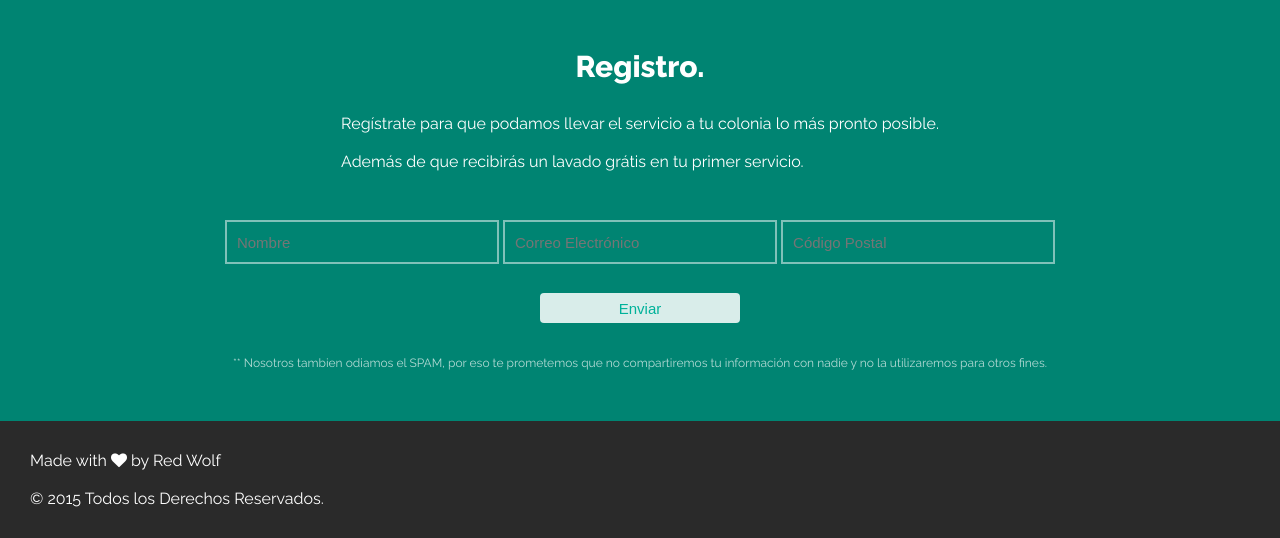
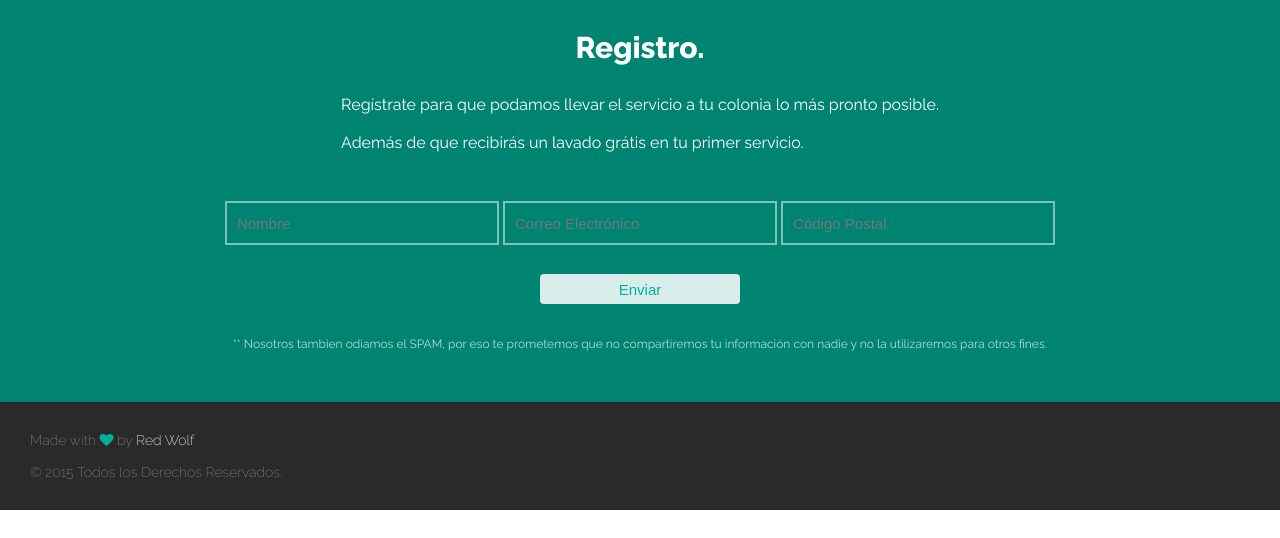
Before and after one commit to bazaescribe/carwash, a PHP site: page /home.html in a window 1280 px wide. Shown: the part 3371-3909 px from the top of the page. After the commit the page ends 3881 px from the top, so only its background shows below. Run offline with PHP 8.4, Linux system fonts and the light colour scheme; some libraries are stand-ins or nearby versions.

Commit message:
Minor changes and PHP start

```diff
--- a/home.html
+++ b/home.html
@@ -25,7 +25,7 @@
 
   <body onscroll="scrollChange()">
 
-    <div class="social-bar wow slideInUp">
+    <div class="social-bar wow slideInUp neutral-50">
       <div class="social-icon">
         <i class="fa fa-twitter fa-2x"></i>
       </div>
@@ -97,9 +97,9 @@
     </div>
 
 
-    <div class="row pad-30 center reg-txt wow fadeIn" style="background: #00B299; overflow: hidden;">
+    <div class="row pad-30 center reg-txt wow fadeIn parallax-window" style="overflow: hidden;" data-parallax="scroll" data-image-src="res/img/elmts/mapbg.jpg">
       <div class="" style="" id="f">
-        <br><br><br><br><br>
+        <br><br><br><br>
         <img src="res/img/elmts/iphone.png" alt="iPhone App" style="height: 550px;" class="wow slideInUp">
         <br><br><br><br><br><br>
       </div>
@@ -311,10 +311,10 @@
     <div class="footer">
 
       <!--Sup footer-->
-      <div class="row pad-30 center white-txt neutral-50">
+      <div class="row pad-30 center soft-txt neutral-50">
         <div class="left">
           <div class="cell left">
-            Made with <i class="fa fa-heart"></i> by Red Wolf
+            Made with <i class="fa fa-heart hv-txt"></i> by <a href="#">Red Wolf</a>
             <br><br>
             © 2015 Todos los Derechos Reservados.
           </div>
--- /dev/null
+++ b/index.php
@@ -0,0 +1 @@
+<?php include_once("home.html"); ?>
--- a/res/css/structure.css
+++ b/res/css/structure.css
@@ -262,7 +262,6 @@
 
 .social-bar{
   position: fixed;
-  background: rgba(40, 40, 40, 1);
   color: white;
   border-radius: 4px;
   bottom: 30px;
--- a/res/css/text.css
+++ b/res/css/text.css
@@ -57,7 +57,7 @@
 }
 
 .soft-txt{
-  color: #A2A2A2;
+  color: #848484;
 }
 
 .white-txt{
@@ -69,7 +69,7 @@
 }
 
 .hv-txt{
-  color: #2AE877 !important;
+  color: #00B29A !important;
 }
 
 .selected{
@@ -150,6 +150,12 @@
   LISTS
 *************/
 
+.footer{
+  font-size: 14px;
+  font-weight: 100;
+  color: #848484;
+}
+
 .footer li{
   padding-left:0;
   margin: 10px 0px 10px -40px;
@@ -157,10 +163,10 @@
 }
 
 .footer a:link{
-  color: #a2a2a2;
+  color: #fff;
   font-weight: lighter;
   text-decoration: none;
 }
 .footer a:visited {
-    color: #a2a2a2;
+    color: #fff;
 }
```
Also changed, not shown: res/img/elmts/mapbg.jpg (added).
